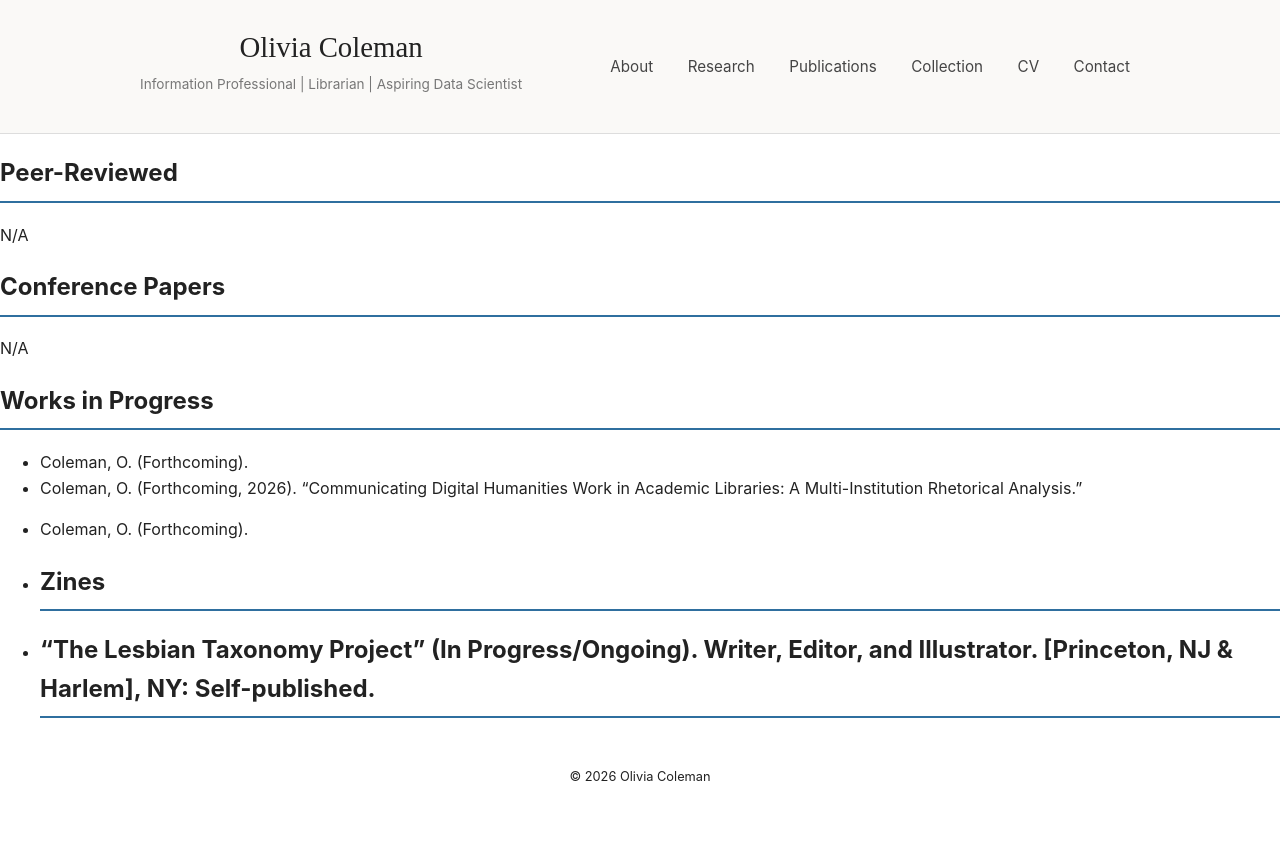
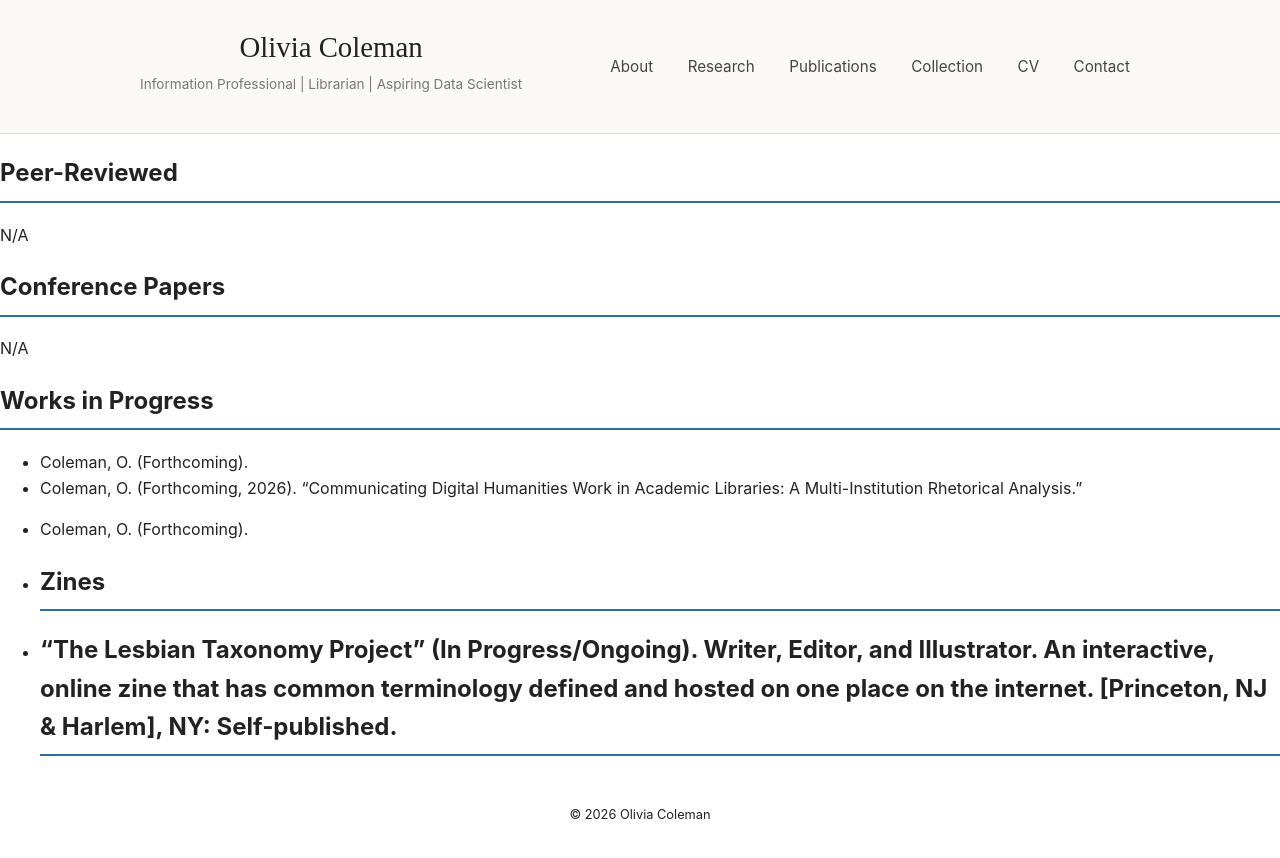
Before and after one commit to caivilo/caivilo.github.io, a Jekyll site: the page built from publications.md, in a window 1280 px wide. Shown: the top 858 px of the page. Built offline with Jekyll 4.4.1, drawn with Linux system fonts in a browser that asks for light colours.

Commit message:
Update publications.md

```diff
--- a/publications.md
+++ b/publications.md
@@ -19,5 +19,5 @@ A Multi-Institution Rhetorical Analysis."
 - Coleman, O. (Forthcoming).
 
 - ## Zines
-- "The Lesbian Taxonomy Project" (In Progress/Ongoing). Writer, Editor, and Illustrator. [Princeton, NJ & Harlem], NY: Self-published.
+- "The Lesbian Taxonomy Project" (In Progress/Ongoing). Writer, Editor, and Illustrator. An interactive, online zine that has common terminology defined and hosted on one place on the internet. [Princeton, NJ & Harlem], NY: Self-published.
 -
```
